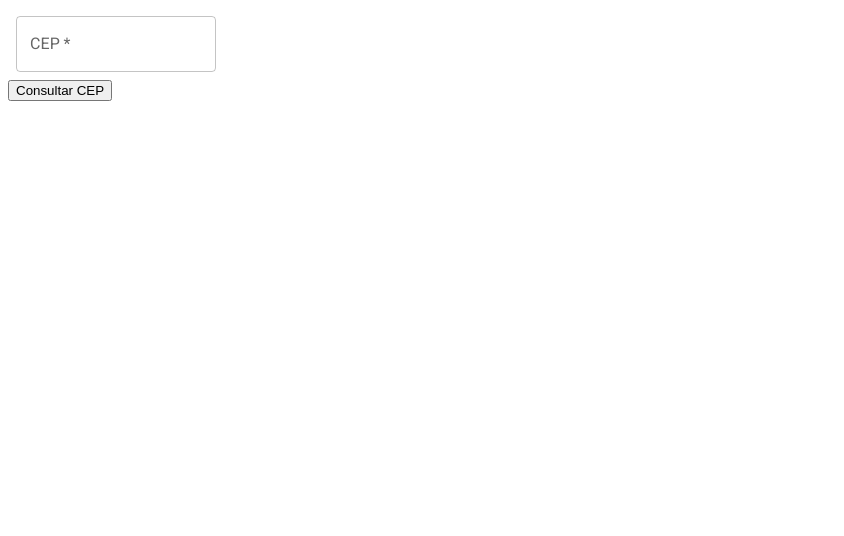
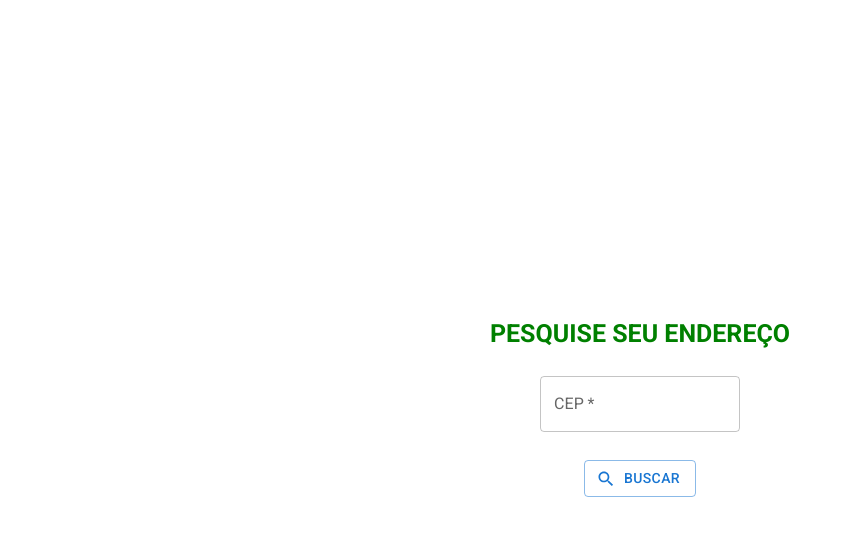
Before and after one commit to Zacanini/BuscaCep, a React (Vite) app in the folder busca-cep/: page / in a window 1280 px wide. Shown: the top 536 px of the page, without its empty margins (0-844 px from the left). Built offline with nearby package versions, Linux system fonts and the light colour scheme.

Commit message:
"STYLE" : adicionando estilo aos componentes da pagina e modificando os botões para botoes da biblioteca Material UI

```diff
--- a/busca-cep/package.json
+++ b/busca-cep/package.json
@@ -13,6 +13,7 @@
     "@emotion/react": "^11.13.3",
     "@emotion/styled": "^11.13.0",
     "@fontsource/roboto": "^5.1.0",
+    "@mui/icons-material": "^6.1.2",
     "@mui/material": "^6.1.2",
     "@mui/styled-engine-sc": "^6.1.2",
     "react": "^18.3.1",
--- a/busca-cep/src/components/Form.jsx
+++ b/busca-cep/src/components/Form.jsx
@@ -1,8 +1,10 @@
 import React, { useContext, useState } from "react";
 import Box from "@mui/material/Box";
+import Button from '@mui/material/Button';
+import SearchIcon from '@mui/icons-material/Search';
+import ReplayIcon from '@mui/icons-material/Replay';
 import CircularProgress from '@mui/material/CircularProgress';
 import TextField from "@mui/material/TextField";
-
 import { CepContext } from "../context/CepContext";
 import { ConsultaEndereco } from "../services/Api.ViaCEP";
 
@@ -16,26 +18,58 @@ export const Form = () => {
         setViraTela(true);
         setCarregando(true);
 
-        // Chama a função que consulta o endereço
         const result = await ConsultaEndereco(cep);
 
         if (result.error) {
-            setErro(result.error); // Armazena a mensagem de erro
-            setEndereco(null); // Limpa o estado de endereço caso haja erro
+            setErro(result.error);
+            setEndereco(null);
         } else {
-            setEndereco(result); // Atualiza o estado com o endereço se a consulta for bem-sucedida
-            setErro(null); // Limpa o estado de erro
+            setEndereco(result);
+            setErro(null);
         }
 
         setTimeout(() => {
             setCarregando(false);
-        }, 800)
-
-
+        }, 800);
     };
 
     const VoltaTela = () => {
         setViraTela(false);
+    };
+
+    const styles = {
+        formContainer: {
+            display: 'flex',
+            flexDirection: 'column',
+            alignItems: 'center',
+            justifyContent: 'center',
+            height: '100vh',
+        },
+        textField: {
+            m: 1,
+            width: '25ch',
+        },
+        errorText: {
+            color: 'red',
+            marginBottom: '20px',
+            textAlign: 'center',
+        },
+        resultContainer: {
+            textAlign: 'center',
+        },
+        buttonContainer: {
+            marginTop: '20px',
+        },
+        rua:{
+            fontFamily:"Roboto"
+        },
+        titulo:{
+            fontFamily:"Roboto",
+            fontWeight:"bold",
+            color:"green",
+            fontSize:"25px",
+            marginBottom:"20px"
+        }
     };
 
     return (
@@ -43,49 +77,58 @@ export const Form = () => {
             {!viraTela ? (
                 <Box
                     component="form"
-                    sx={{ '& .MuiTextField-root': { m: 1, width: '25ch' } }}
+                    sx={styles.formContainer}
                     noValidate
                     autoComplete="on"
                 >
-                    <div>
+                    <div style={styles.titulo}>
+                        PESQUISE SEU ENDEREÇO
+                    </div>
                     <TextField
                         value={cep}
-                            onChange={(j) => { setCep(j.target.value) }}
+                        onChange={(j) => { setCep(j.target.value); }}
                         required
                         id="outlined-required"
                         label="CEP"
                         placeholder="Digite seu CEP"
+                        sx={styles.textField}
                     />
-                    </div>
-                    <button onClick={handleConsultar}>Consultar CEP</button>
+                    <Button
+                        onClick={handleConsultar}
+                        variant="outlined"
+                        startIcon={<SearchIcon />}
+                        sx={styles.buttonContainer}
+                    >
+                        Buscar
+                    </Button>
                 </Box>
             ) : (
-
-                <>
-
-                    <Box sx={{ display: 'flex' }}>
-                        {carregando && <CircularProgress />}
-                    </Box>
-                    {!carregando && (
+                <Box sx={styles.formContainer}>
+                    {carregando ? <CircularProgress /> : (
+                        <div style={styles.resultContainer}>
+                            {erro && (
+                                <div style={styles.errorText}>
+                                    {erro}
+                                    <Button onClick={VoltaTela} variant="outlined" startIcon={<ReplayIcon />}>
+                                        Voltar
+                                    </Button>
+                                </div>
+                            )}
+                            {endereco && (
                                 <div>
-                            {/* Exibe a mensagem de erro, se houver */}
-                            {erro && <div style={{ color: 'red' }}>{erro}</div>}
-                            {(
-                                endereco && (
-                                    <div>
-                                        <p>Rua: {endereco.logradouro}</p>
-                                        <p>Bairro: {endereco.bairro}</p>
-                                        <p>Cidade: {endereco.localidade}</p>
-                                        <p>Estado: {endereco.uf}</p>
-                                        <button onClick={VoltaTela}>Voltar</button>
+                                    <div style={styles.titulo} >RESULTADO</div>
+                                    <p style={styles.rua}>Rua: {endereco.logradouro}</p>
+                                    <p style={styles.rua}>Bairro: {endereco.bairro}</p>
+                                    <p style={styles.rua}>Cidade: {endereco.localidade}</p>
+                                    <p style={styles.rua}>Estado: {endereco.uf}</p>
+                                    <Button onClick={VoltaTela} variant="outlined" startIcon={<ReplayIcon />}>
+                                        Voltar
+                                    </Button>
                                 </div>
-                                )
                             )}
                         </div>
                     )}
-
-
-                </>
+                </Box>
             )}
         </>
     );
```
Also changed, not shown: busca-cep/src/App.jsx (line endings or trailing spaces), 1 other file (tests, documents, lock files or other folders). Lines whose indentation alone changed are shown as unchanged.
